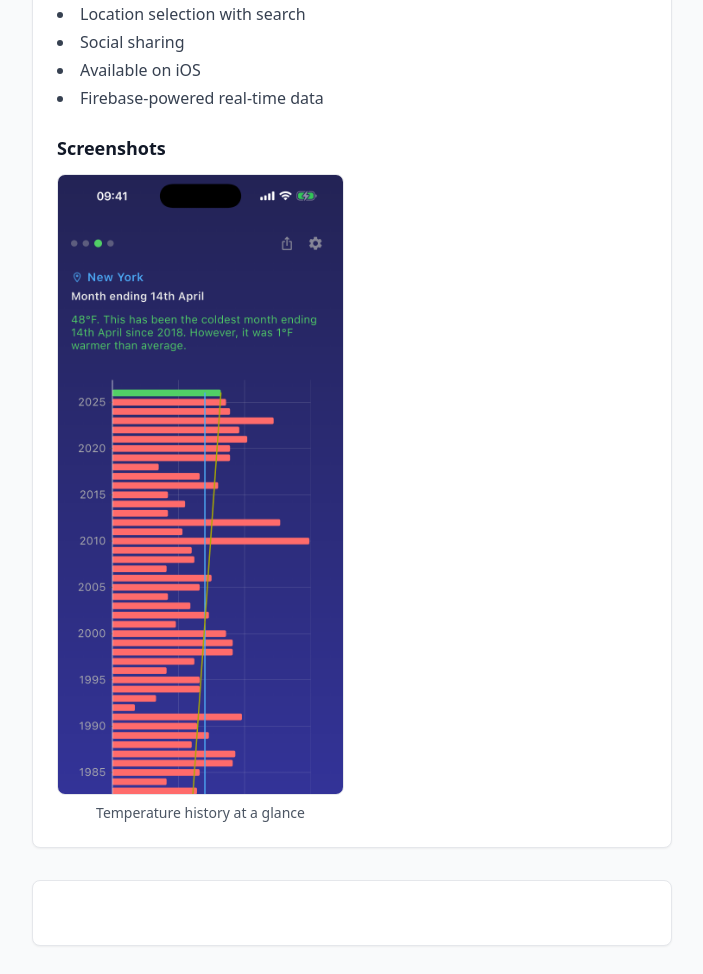
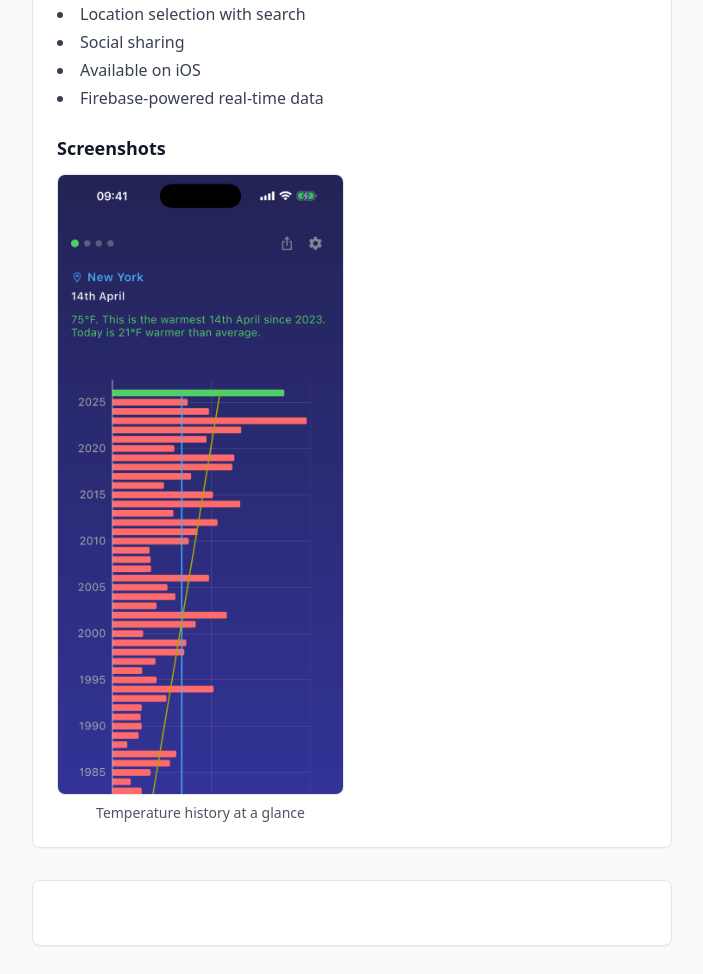
Before and after one commit to turnpiece/turnpiece.com, a Django app: page /projects/temphist/app/ in a window 1280 px wide. Shown: the part 594-1568 px from the top of the page, without its empty margins (288-991 px from the left). Run offline with Django 4.2, Linux system fonts and the light colour scheme; data that the repository does not hold is empty; style sheets or scripts are compiled from the project's sources.

Commit message:
Update screenshots and ensure they're not stretched

```diff
--- a/core/templates/core/github_docs.html
+++ b/core/templates/core/github_docs.html
@@ -61,7 +61,7 @@
             <div class="grid grid-cols-1 md:grid-cols-2 gap-4">
                 {% for screenshot in repo_info.screenshots %}
                 <div class="text-center">
-                    <img src="{% static screenshot.src %}" alt="{{ screenshot.alt }}" class="w-full h-auto rounded-lg border border-gray-200 mb-2">
+                    <img src="{% static screenshot.src %}" alt="{{ screenshot.alt }}" class="max-w-full h-auto mx-auto rounded-lg border border-gray-200 mb-2">
                     <p class="text-sm text-gray-600">{{ screenshot.caption }}</p>
                 </div>
                 {% endfor %}
--- a/projects/templates/projects/repository_detail.html
+++ b/projects/templates/projects/repository_detail.html
@@ -75,7 +75,7 @@
             <div class="grid grid-cols-1 md:grid-cols-2 gap-4">
                 {% for screenshot in repo_info.screenshots %}
                 <div class="text-center">
-                    <img src="{% static screenshot.src %}" alt="{{ screenshot.alt }}" class="w-full h-auto rounded-lg border border-gray-200 mb-2">
+                    <img src="{% static screenshot.src %}" alt="{{ screenshot.alt }}" class="max-w-full h-auto mx-auto rounded-lg border border-gray-200 mb-2">
                     <p class="text-sm text-gray-600">{{ screenshot.caption }}</p>
                 </div>
                 {% endfor %}
```
Also changed, not shown: static/assets/TempHist-iPhone-screenshot.png, static/assets/turnpiece-com-homepage-screenshot.png.
